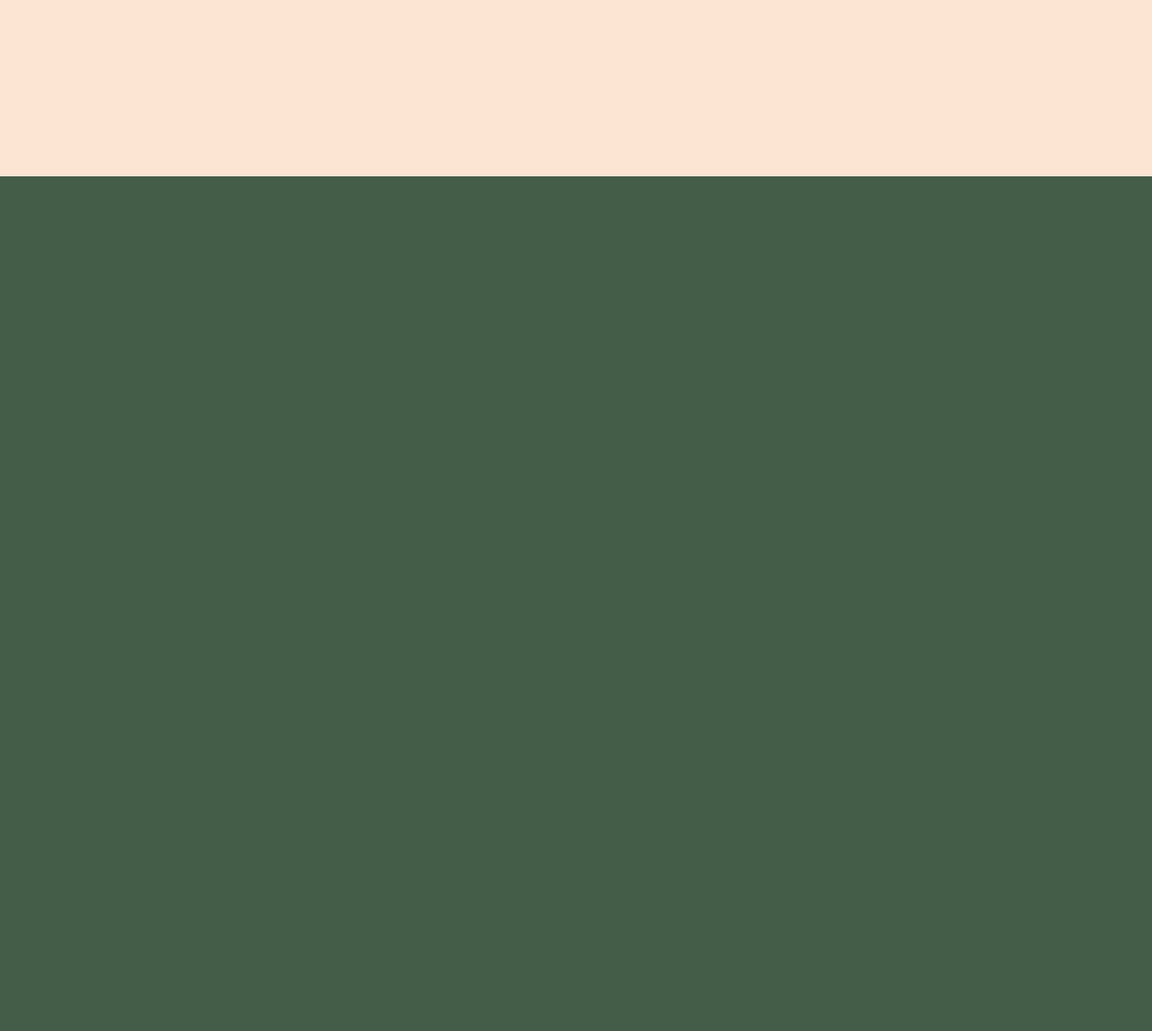
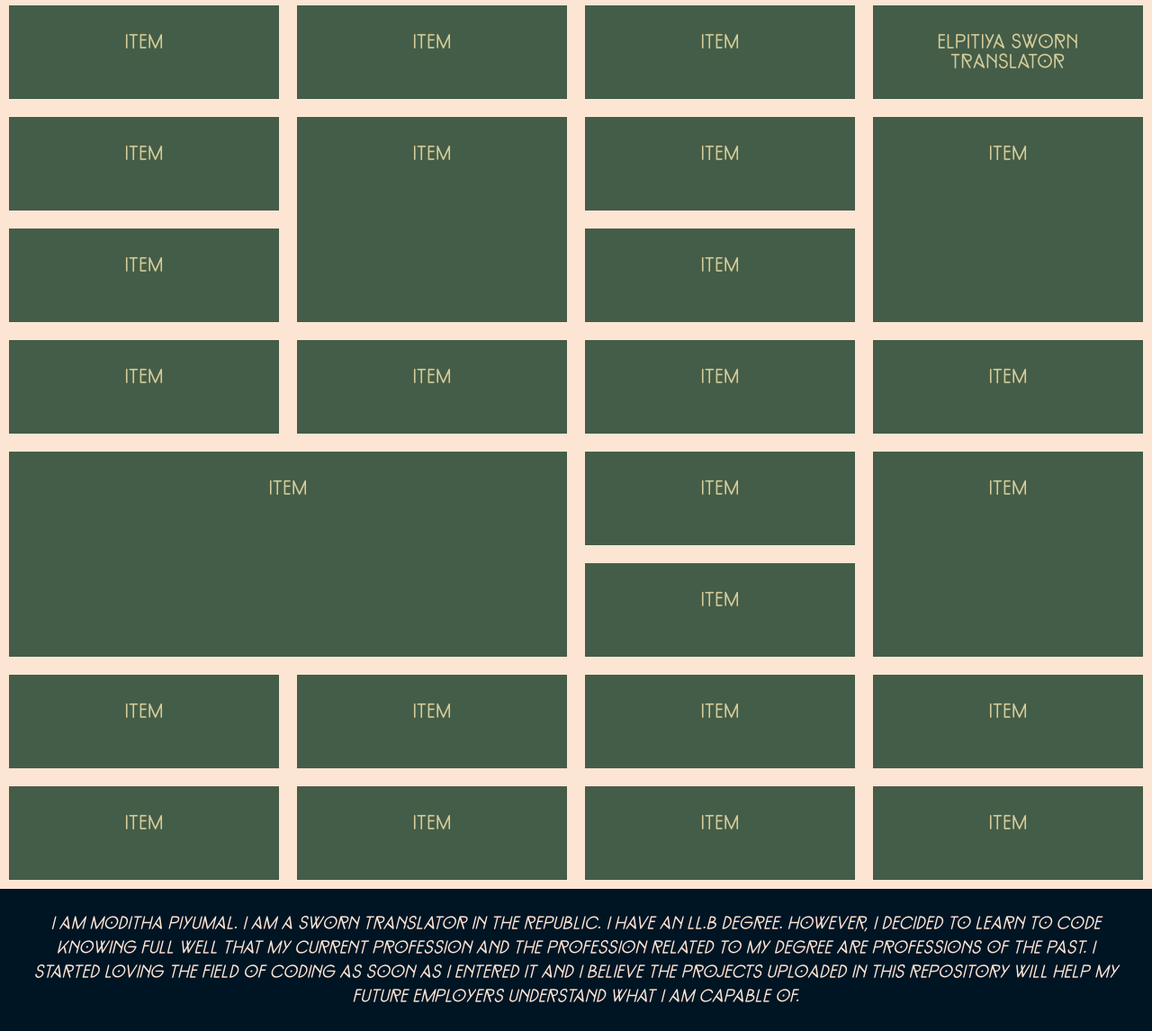
Before and after one commit to moditha-piyumal/MLTC, a plain HTML site: page index.html in a window 1280 px wide. Shown: the part 100-1246 px from the top of the page at 90% size. Before the commit the page ends 800 px from the top, so only its background shows below. Drawn offline with Linux system fonts and the light colour scheme.

Commit message:
EditIndex

```diff
--- a/index.html
+++ b/index.html
@@ -7,12 +7,46 @@
     <link rel="stylesheet" href="style.css">
 </head>
 <body>
+
+    <!-- This is the header section which only contains the title. There is no need of a navigation menu as this is not a normal website. This will have a description at the end or somewhere in the middle. -->
     <header>
         <h1><span>M</span>oditha <span>L</span>earns <span>T</span>o <span>C</span>ode</h1>
 
     </header>
 
+    <!-- This is the grid section. These are the links to all my projects. There are 26 links at the beginning. But, we can add more later if the necessity arises.  -->
+
     <div id="gridSection">
+        <a href="#" class="gridItem ga">item</a>
+        <a href="#" class="gridItem gb">item</a>
+        <a href="#" class="gridItem gc">item</a>
+        <a href="#" class="gridItem gd">Elpitiya Sworn Translator</a>
+        <a href="#" class="gridItem ge">item</a>
+        <a href="#" class="gridItem gf">item</a>
+        <a href="#" class="gridItem gg">item</a>
+        <a href="#" class="gridItem gh">item</a>
+        <a href="#" class="gridItem gi">item</a>
+        <a href="#" class="gridItem gj">item</a>
+        <a href="#" class="gridItem gk">item</a>
+        <a href="#" class="gridItem gl">item</a>
+        <a href="#" class="gridItem gm">item</a>
+        <a href="#" class="gridItem gn">item</a>
+        <a href="#" class="gridItem go">item</a>
+        <a href="#" class="gridItem gp">item</a>
+        <a href="#" class="gridItem gq">item</a>
+        <a href="#" class="gridItem gr">item</a>
+        <a href="#" class="gridItem gs">item</a>
+        <a href="#" class="gridItem gt">item</a>
+        <a href="#" class="gridItem gu">item</a>
+        <a href="#" class="gridItem gv">item</a>
+        <a href="#" class="gridItem gw">item</a>
+        <a href="#" class="gridItem gx">item</a>
+        <a href="#" class="gridItem gy">item</a>
+        <a href="#" class="gridItem gz">item</a>
+    </div>
+
+    <div id="description">
+        <p><em>I am Moditha Piyumal. I am a Sworn Translator in the Republic. I have an LL.B degree. However, I decided to learn to code knowing full well that my current profession and the profession related to my degree are professions of the past. I started loving the field of coding as soon as I entered it and I believe the projects uploaded in this repository will help my future employers understand what I am capable of.</em></p>
 
     </div>
 
--- a/style.css
+++ b/style.css
@@ -21,6 +21,8 @@ body {
     background-color: #445D48;
 }
 
+/* The above parts are the css settings needed for the entire document. The below settings are for specific sections. The media quaries would come at the end. But, they will also be in sections. */
+
 h1 {
     font-size: 50px;
     font-family: var(--titletext);
@@ -32,7 +34,186 @@ h1 span {
     color: #D6CC99;
 }
 
+/* This is the header section. The header has no specific css because it only has the title and the title is not complicated either. */
+
 #gridSection {
     min-height: 200px;
     background-color: var(--altbgcolor);
+    display: grid;
+    grid-template-rows: repeat(8, 1fr);
+    grid-template-columns: repeat(4, 1fr);
+    grid-template-areas:
+                        "ga gb gc gd"
+                        "ge gf gg gh"
+                        "gi gf gj gh"
+                        "gk gl gm gn"
+                        "go go gp gq"
+                        "go go gr gq"
+                        "gs gt gu gv"
+                        "gw gx gy gz";
+    justify-content: space-evenly;
+    align-content: space-evenly;
+    gap: 20px;
+    padding: 10px;
 }
+
+.gridItem {
+    /* min-height: 100px; */
+    background-color: var(--bgcolor);
+    transition-duration: 700ms;
+    text-align: center;
+    padding: 30px;
+    font-family: var(--titletext);
+    font-size: 20px;
+
+}
+.gridItem:hover {
+    background-color: var(--blackcolor);
+    border-radius: 3%;
+    box-shadow: -3px 17px 19px -10px rgba(0,0,0,0.75);
+
+}
+
+.ga {
+    text-decoration: none;
+    color: var(--semitext);
+    grid-area: ga;
+}
+.gb {
+    text-decoration: none;
+    color: var(--semitext);
+    grid-area: gb;
+}
+.gc {
+    text-decoration: none;
+    color: var(--semitext);
+    grid-area: gc;
+}
+.gd {
+    text-decoration: none;
+    color: var(--semitext);
+    grid-area: gd;
+}
+.ge {
+    text-decoration: none;
+    color: var(--semitext);
+    grid-area: ge;
+}
+.gf {
+    text-decoration: none;
+    color: var(--semitext);
+    grid-area: gf;
+}
+.gg {
+    text-decoration: none;
+    color: var(--semitext);
+    grid-area: gg;
+}
+.gh {
+    text-decoration: none;
+    color: var(--semitext);
+    grid-area: gh;
+}
+.gi {
+    text-decoration: none;
+    color: var(--semitext);
+    grid-area: gi;
+}
+.gj {
+    text-decoration: none;
+    color: var(--semitext);
+    grid-area: gj;
+}
+.gk {
+    text-decoration: none;
+    color: var(--semitext);
+    grid-area: gk;
+}
+.gl {
+    text-decoration: none;
+    color: var(--semitext);
+    grid-area: gl;
+}
+.gm {
+    text-decoration: none;
+    color: var(--semitext);
+    grid-area: gm;
+}
+.gn {
+    text-decoration: none;
+    color: var(--semitext);
+    grid-area: gn;
+}
+.go {
+    text-decoration: none;
+    color: var(--semitext);
+    grid-area: go;
+}
+.gp {
+    text-decoration: none;
+    color: var(--semitext);
+    grid-area: gp;
+}
+.gq {
+    text-decoration: none;
+    color: var(--semitext);
+    grid-area: gq;
+}
+.gr {
+    text-decoration: none;
+    color: var(--semitext);
+    grid-area: gr;
+}
+.gs {
+    text-decoration: none;
+    color: var(--semitext);
+    grid-area: gs;
+}
+.gt {
+    text-decoration: none;
+    color: var(--semitext);
+    grid-area: gt;
+}
+.gu {
+    text-decoration: none;
+    color: var(--semitext);
+    grid-area: gu;
+}
+.gv {
+    text-decoration: none;
+    color: var(--semitext);
+    grid-area: gv;
+}
+.gw {
+    text-decoration: none;
+    color: var(--semitext);
+    grid-area: gw;
+}
+.gx {
+    text-decoration: none;
+    color: var(--semitext);
+    grid-area: gx;
+}
+.gy {
+    text-decoration: none;
+    color: var(--semitext);
+    grid-area: gy;
+}
+.gz {
+    text-decoration: none;
+    color: var(--semitext);
+    grid-area: gz;
+}
+
+/* This is the grid section. The grid is not too complicated and glassmorphism was not added this time to simplify things. The gird is a bit complicated and although I have done css for a long time, this is the first time I used grid areas to get the effect I wanted.  */
+
+#description {
+    font-family: var(--titletext);
+    font-size: 18px;
+    color: var(--altbgcolor);
+    background-color: var(--blackcolor);
+    padding: 25px;
+    line-height: 27px;
+    text-align: center;
+
+}
```
